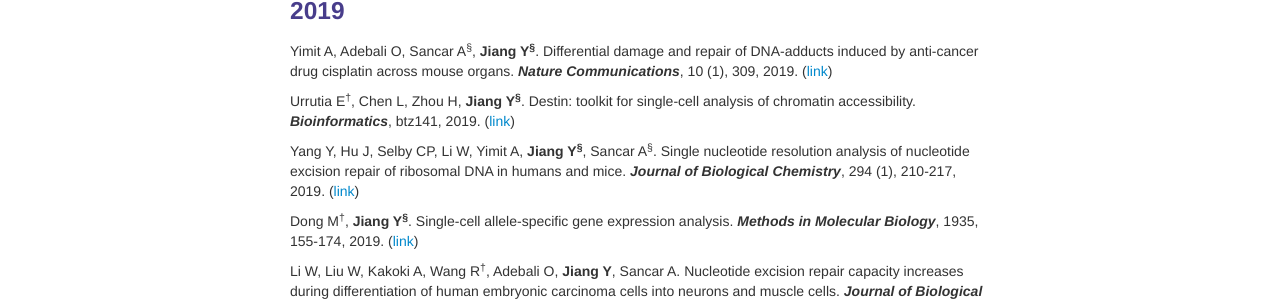
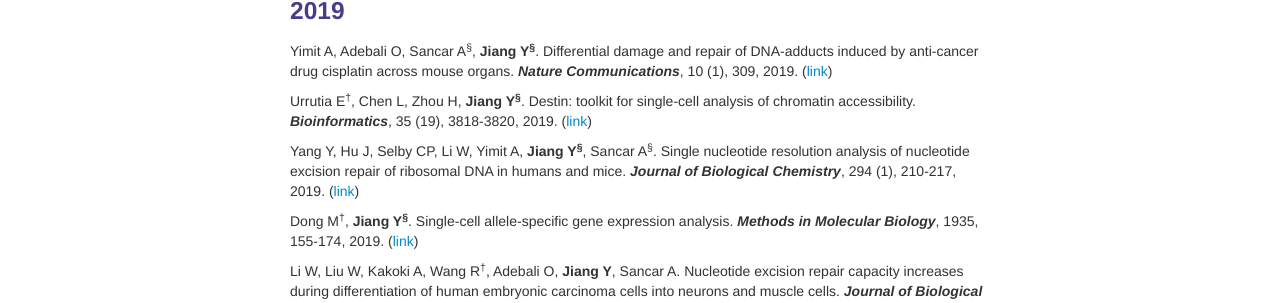
Before and after one commit to yuchaojiang/yuchaojiang.github.io, a Jekyll site: the page built from pages/pubs.md, in a window 1280 px wide. Shown: the part 503-806 px from the top of the page. Built offline with Jekyll 4.4.1, drawn with Linux system fonts in a browser that asks for light colours.

Commit message:
Update pubs.md

```diff
--- a/pages/pubs.md
+++ b/pages/pubs.md
@@ -28,7 +28,7 @@ Wang Y, Bhattacharya T, **Jiang Y**, Qin X, Chen Li. A phylogeny-regularized con
 
 Yimit A, Adebali O, Sancar A<sup>&sect;</sup>, **Jiang Y<sup>&sect;</sup>**. Differential damage and repair of DNA-adducts induced by anti-cancer drug cisplatin across mouse organs. ***Nature Communications***, 10 (1), 309, 2019. ([link](https://www.nature.com/articles/s41467-019-08290-2))
 
-Urrutia E<sup>&dagger;</sup>, Chen L, Zhou H, **Jiang Y<sup>&sect;</sup>**. Destin: toolkit for single-cell analysis of chromatin accessibility. ***Bioinformatics***, btz141, 2019. ([link](https://doi.org/10.1093/bioinformatics/btz141))
+Urrutia E<sup>&dagger;</sup>, Chen L, Zhou H, **Jiang Y<sup>&sect;</sup>**. Destin: toolkit for single-cell analysis of chromatin accessibility. ***Bioinformatics***, 35 (19), 3818-3820, 2019. ([link](https://academic.oup.com/bioinformatics/article/35/19/3818/5367832/))
 
 Yang Y, Hu J, Selby CP, Li W, Yimit A, **Jiang Y<sup>&sect;</sup>**, Sancar A<sup>&sect;</sup>. Single nucleotide resolution analysis of nucleotide excision repair of ribosomal DNA in humans and mice. ***Journal of Biological Chemistry***, 294 (1), 210-217, 2019. ([link](http://www.jbc.org/content/294/1/210.short))
 
```
